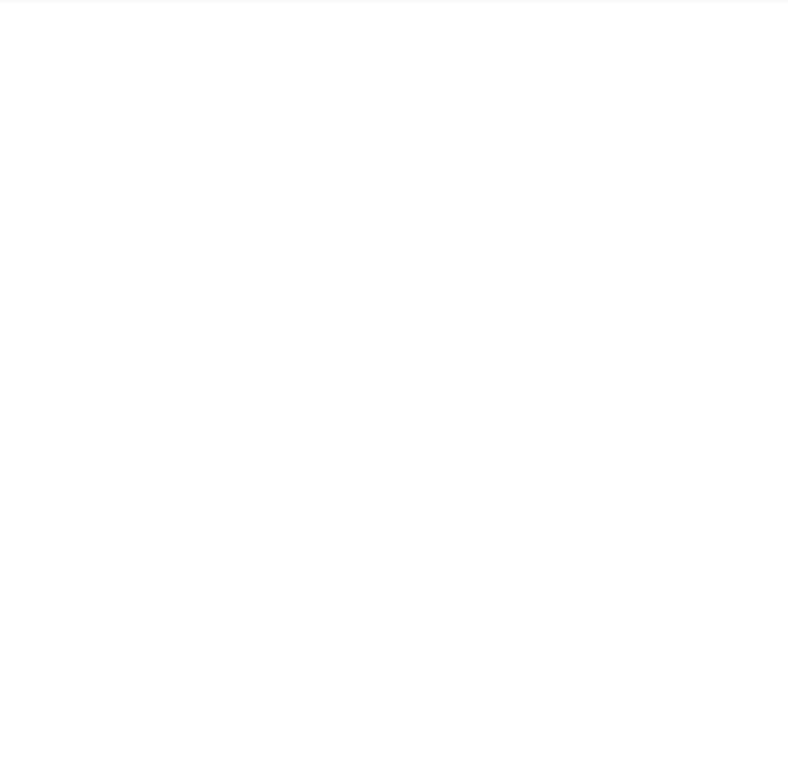
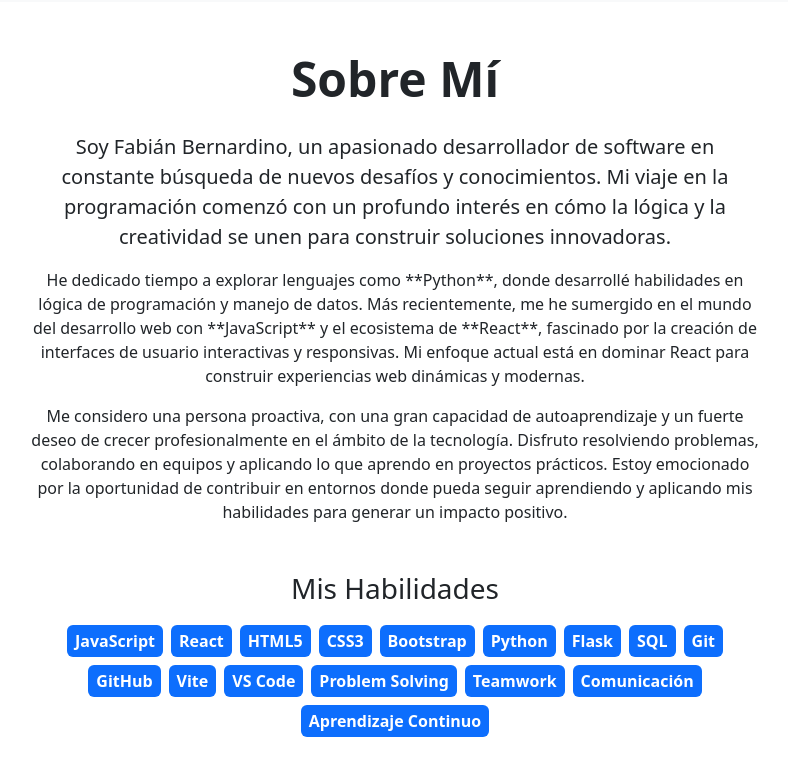
Before and after one commit to Charlydk/Portfolio_personal, a React (Vite) app: page / in a window 1280 px wide. Shown: the part 750-1526 px from the top of the page, without its empty margins (245-1033 px from the left). Before the commit the page ends 840 px from the top, so only its background shows below. Built offline with nearby package versions, Linux system fonts and the light colour scheme.

Commit message:
feat: Creando la seccion sobre mi.  Closes #12

```diff
--- a/src/App.jsx
+++ b/src/App.jsx
@@ -1,6 +1,7 @@
 import './App.css';
 import NavbarComponent from './components/NavbarComponent';
-import HeroSection from './components/HeroSection'; // <--- Importa tu HeroSection
+import HeroSection from './components/HeroSection';
+import AboutMe from './components/AboutMe';
 
 
 function App() {
@@ -11,6 +12,9 @@ function App() {
 
       {/* 2. HeroSection se renderiza justo debajo de la Navbar */}
         <HeroSection />
+
+      {/* 3. Renderizamos la sección AboutMe aquí */}
+       <AboutMe />
 
       {/* Un div para dar espacio debido al fixed="top" de la Navbar */}
       {/* Esto es importante para que el contenido no quede oculto debajo de la Navbar fija */}
--- /dev/null
+++ b/src/components/AboutMe.jsx
@@ -0,0 +1,63 @@
+// src/components/AboutMe.jsx
+
+import React from 'react';
+import { Container, Row, Col, Badge } from 'react-bootstrap'; // Importamos Badge para las habilidades
+// Puedes importar una imagen si quieres añadir una aquí, similar a la HeroSection
+// import anotherImage from '../assets/my-coding-setup.jpg';
+
+function AboutMe() {
+  // Un array para tus habilidades. Puedes añadir o quitar las que necesites.
+  const skills = [
+    'JavaScript', 'React', 'HTML5', 'CSS3', 'Bootstrap',
+    'Python', 'Flask', 'SQL', 'Git', 'GitHub', 'Vite', 'VS Code',
+    'Problem Solving', 'Teamwork', 'Comunicación', 'Aprendizaje Continuo'
+  ];
+
+  return (
+    // id="about": Crucial para la navegación desde la Navbar.
+    // bg-white: Fondo blanco. Puedes cambiarlo a bg-light si prefieres.
+    // py-5: Padding vertical.
+    <section id="about" className="bg-white py-5">
+      <Container>
+        <h2 className="text-center mb-4 display-5 fw-bold">Sobre Mí</h2>
+        <Row className="justify-content-center">
+          <Col lg={8}> {/* Columna para el contenido principal, centrada */}
+            <p className="lead text-center">
+              Soy Fabián Bernardino, un apasionado desarrollador de software en constante búsqueda de nuevos desafíos y conocimientos. Mi viaje en la programación comenzó con un profundo interés en cómo la lógica y la creatividad se unen para construir soluciones innovadoras.
+            </p>
+            <p>
+              He dedicado tiempo a explorar lenguajes como **Python**, donde desarrollé habilidades en lógica de programación y manejo de datos. Más recientemente, me he sumergido en el mundo del desarrollo web con **JavaScript** y el ecosistema de **React**, fascinado por la creación de interfaces de usuario interactivas y responsivas. Mi enfoque actual está en dominar React para construir experiencias web dinámicas y modernas.
+            </p>
+            <p>
+              Me considero una persona proactiva, con una gran capacidad de autoaprendizaje y un fuerte deseo de crecer profesionalmente en el ámbito de la tecnología. Disfruto resolviendo problemas, colaborando en equipos y aplicando lo que aprendo en proyectos prácticos. Estoy emocionado por la oportunidad de contribuir en entornos donde pueda seguir aprendiendo y aplicando mis habilidades para generar un impacto positivo.
+            </p>
+
+            <h3 className="mt-5 mb-3 text-center">Mis Habilidades</h3>
+            <div className="d-flex flex-wrap justify-content-center">
+              {skills.map((skill, index) => (
+                <Badge key={index} bg="primary" className="m-1 p-2 fs-6">
+                  {skill}
+                </Badge>
+              ))}
+            </div>
+
+            {/* Si quieres añadir otra imagen aquí, similar a la HeroSection */}
+            {/*
+            <div className="text-center mt-5">
+              <img
+                src={anotherImage}
+                alt="Configuración de programación"
+                className="img-fluid rounded shadow-sm"
+                style={{ maxWidth: '400px', height: 'auto' }}
+              />
+            </div>
+            */}
+
+          </Col>
+        </Row>
+      </Container>
+    </section>
+  );
+}
+
+export default AboutMe;
```
